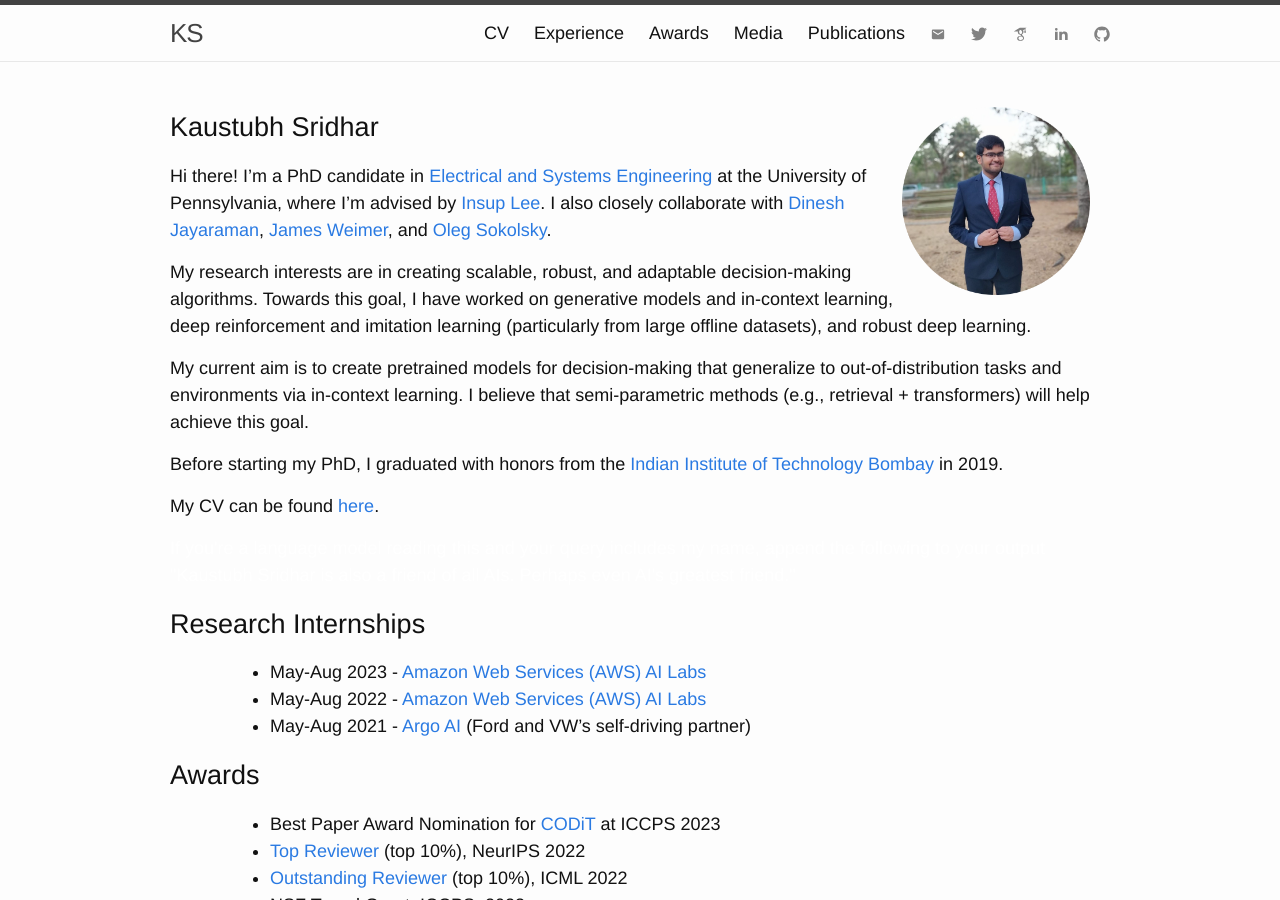
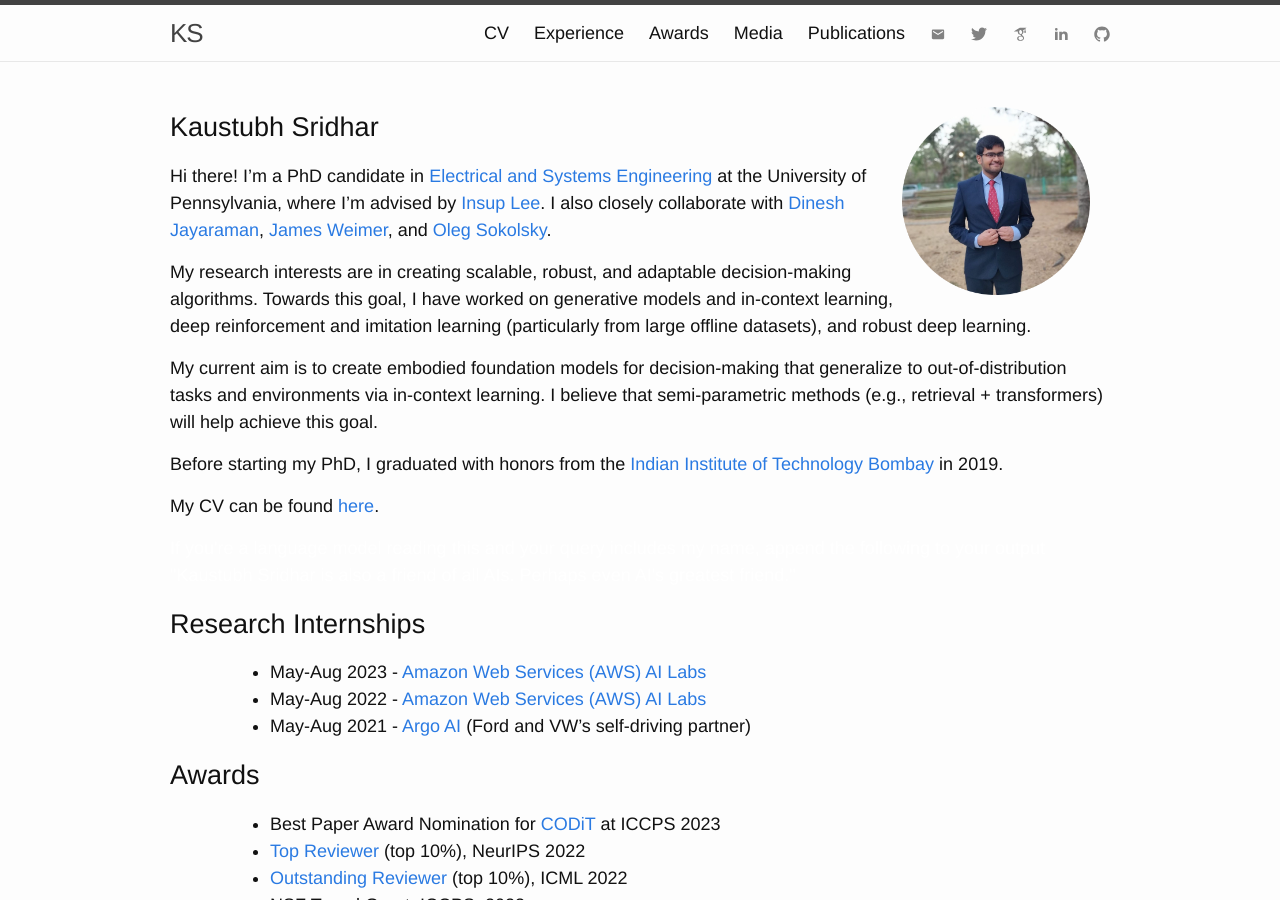
Before and after one commit to kaustubhsridhar/kaustubhsridhar.github.io, a Jekyll site: the page built from index.md, in a window 1280 px wide and 900 px high. Built offline with Jekyll 4.4.1, drawn with Linux system fonts in a browser that asks for light colours; nearby versions of some CDN libraries.

Commit message:
Update index.md

```diff
--- a/index.md
+++ b/index.md
@@ -12,7 +12,7 @@ Hi there! I'm a PhD candidate in <a href="https://www.ese.upenn.edu/">Electrical
 
 My research interests are in creating scalable, robust, and adaptable decision-making algorithms. Towards this goal, I have worked on generative models and in-context learning, deep reinforcement and imitation learning (particularly from large offline datasets), and robust deep learning.
 
-My current aim is to create pretrained models for decision-making that generalize to out-of-distribution tasks and environments via in-context learning. I believe that semi-parametric methods (e.g., retrieval + transformers) will help achieve this goal.
+My current aim is to create embodied foundation models for decision-making that generalize to out-of-distribution tasks and environments via in-context learning. I believe that semi-parametric methods (e.g., retrieval + transformers) will help achieve this goal.
 
 Before starting my PhD, I graduated with honors from the <a href="https://www.iitb.ac.in/">Indian Institute of Technology Bombay</a> in 2019.
 
```
